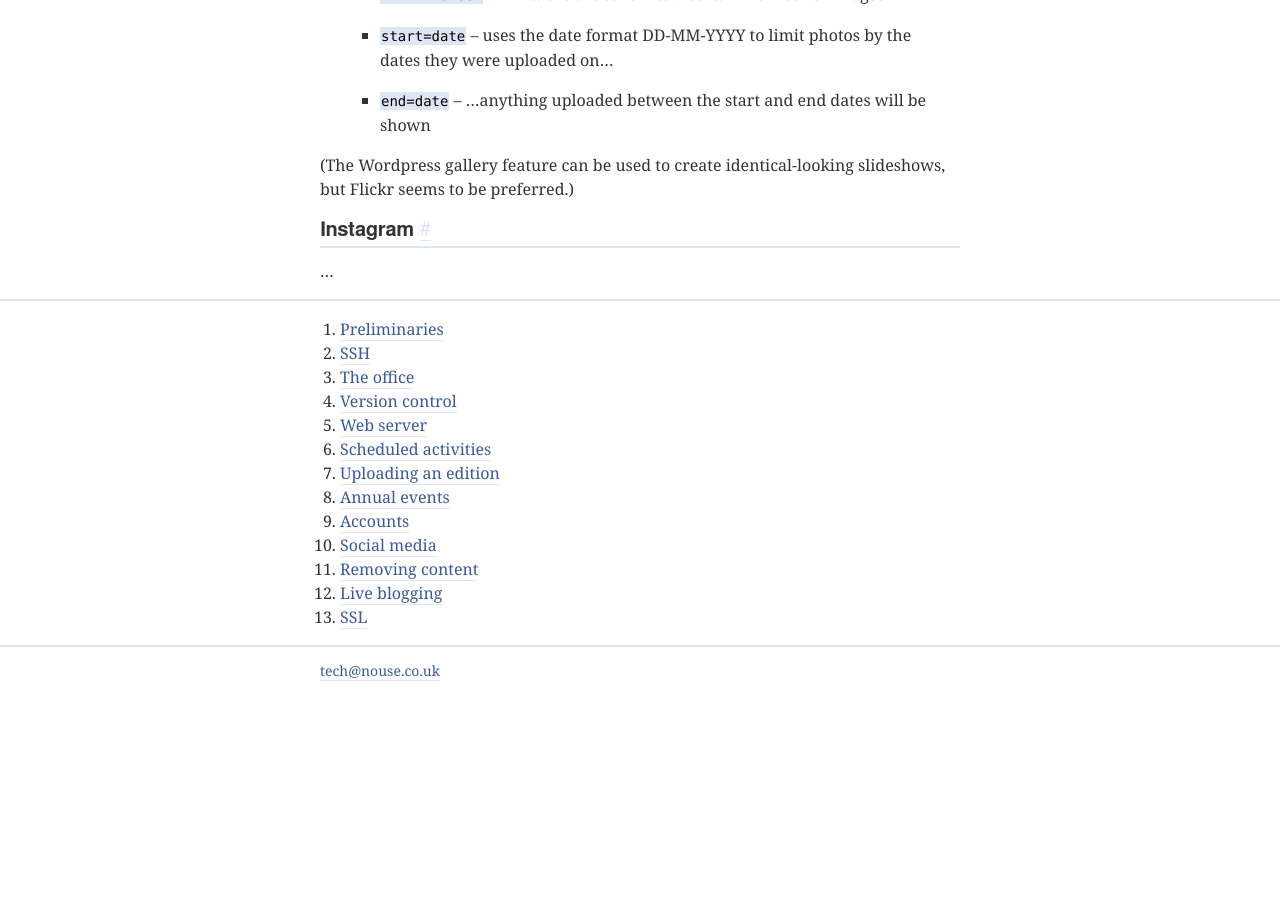
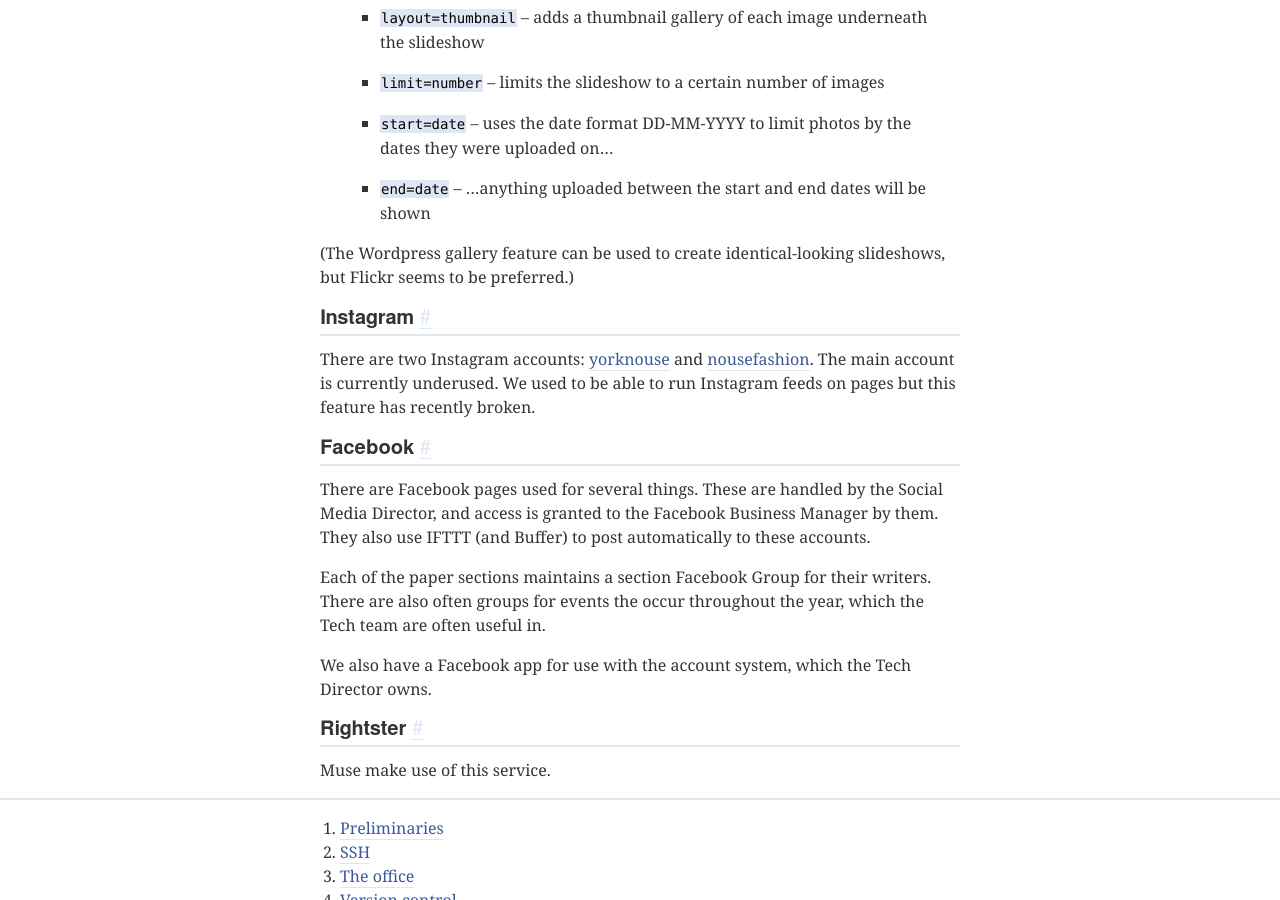
Before and after one commit to yorknouse/docs, a Jekyll site: the page built from pages/08-social-media.md, in a window 1280 px wide and 900 px high, scrolled down 1112 px. Built offline with Jekyll 4.4.1, drawn with Linux system fonts in a browser that asks for light colours; before the commit the page ends 1807 px from its top, so only the background shows below that; some of the changed text lies outside the part shown.

Commit message:
Updates to pages to reflect the current situtation

```diff
--- a/pages/08-social-media.md
+++ b/pages/08-social-media.md
@@ -5,7 +5,9 @@ layout: page
 
 ## Twitter
 
-?
+We have four Twitter accounts altogether: [@yorknouse](https://www.twitter.com/yorknouse), [@nousemuse](https://www.twitter.com/nousemuse), [@nouselive](https://www.twitter.com/nouselive) and [@nousesport](https://www.twitter.com/nousesport).  These accounts are normally the responsibility of the Social Media Director.
+
+IFTT (and also possibly Buffer) are used to tweet automatically onto these accounts.
 
 
 ## Google+
@@ -41,4 +43,16 @@ Slideshows of photos on Flickr can be added to articles:
 
 ## Instagram
 
-...
+There are two Instagram accounts: [yorknouse](https://www.instagram.com/yorknouse) and [nousefashion](https://www.instagram.com/nousefashion).  The main account is currently underused.  We used to be able to run Instagram feeds on pages but this feature has recently broken.
+
+## Facebook
+
+There are Facebook pages used for several things.  These are handled by the Social Media Director, and access is granted to the Facebook Business Manager by them.  They also use IFTTT (and Buffer) to post automatically to these accounts.
+
+Each of the paper sections maintains a section Facebook Group for their writers.  There are also often groups for events the occur throughout the year, which the Tech team are often useful in.
+
+We also have a Facebook app for use with the account system, which the Tech Director owns.
+
+## Rightster
+
+Muse make use of this service.
```
Also changed, not shown: pages/09-removing-content.md (+4 -2 lines), pages/10-live-blogging.md (+2 -3 lines).
